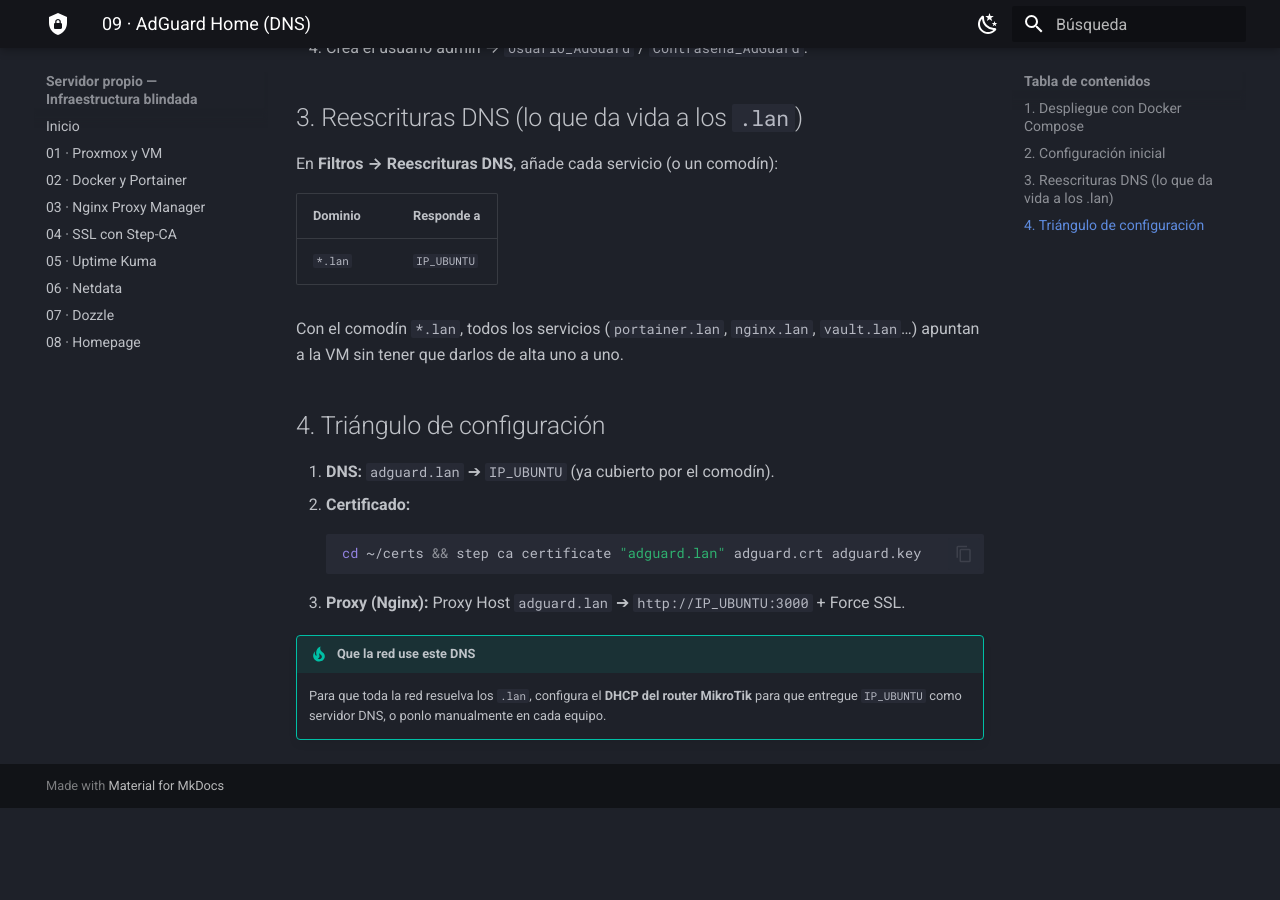
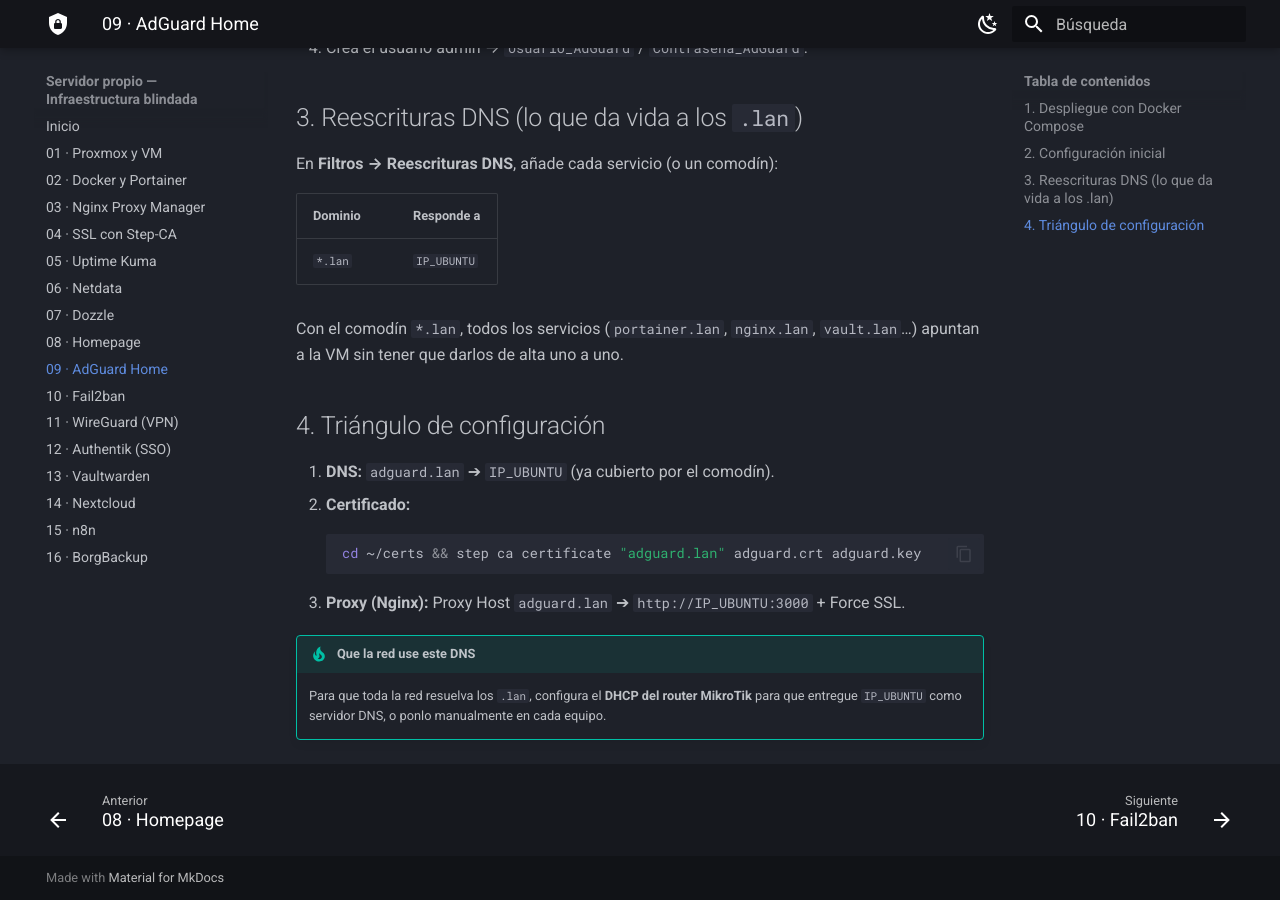
Before and after one commit to sergiocofe/Servidor-Propio, an MkDocs documentation site: the page built from docs/09-adguard-home.md, in a window 1280 px wide and 900 px high, scrolled down 973 px. Built offline with MkDocs 1.6.1 and Material for MkDocs 9.7.7, drawn with Linux system fonts in a browser that asks for light colours; before the commit the page ends 1781 px from its top, so only the background shows below that.

Commit message:
Añadir 09-16 al menú de navegación

```diff
--- a/mkdocs.yml
+++ b/mkdocs.yml
@@ -1,6 +1,7 @@
 site_name: Servidor propio — Infraestructura blindada
 site_description: Guía paso a paso para desplegar servicios autoalojados y seguros con software libre
 site_author: Sergio
+site_url: https://sergiocofe.github.io/servidor-propio/
 # site_url lo ajustaremos en el paso de publicación
 
 theme:
@@ -51,6 +52,7 @@
       alternate_style: true
 
 nav:
+nav:
   - Inicio: index.md
   - 01 · Proxmox y VM: 01-proxmox-y-vm.md
   - 02 · Docker y Portainer: 02-docker-portainer.md
@@ -60,3 +62,11 @@
   - 06 · Netdata: 06-netdata.md
   - 07 · Dozzle: 07-dozzle.md
   - 08 · Homepage: 08-homepage.md
+  - 09 · AdGuard Home: 09-adguard-home.md
+  - 10 · Fail2ban: 10-fail2ban.md
+  - 11 · WireGuard (VPN): 11-wireguard.md
+  - 12 · Authentik (SSO): 12-authentik.md
+  - 13 · Vaultwarden: 13-vaultwarden.md
+  - 14 · Nextcloud: 14-nextcloud.md
+  - 15 · n8n: 15-n8n.md
+  - 16 · BorgBackup: 16-borgbackup.md
```
